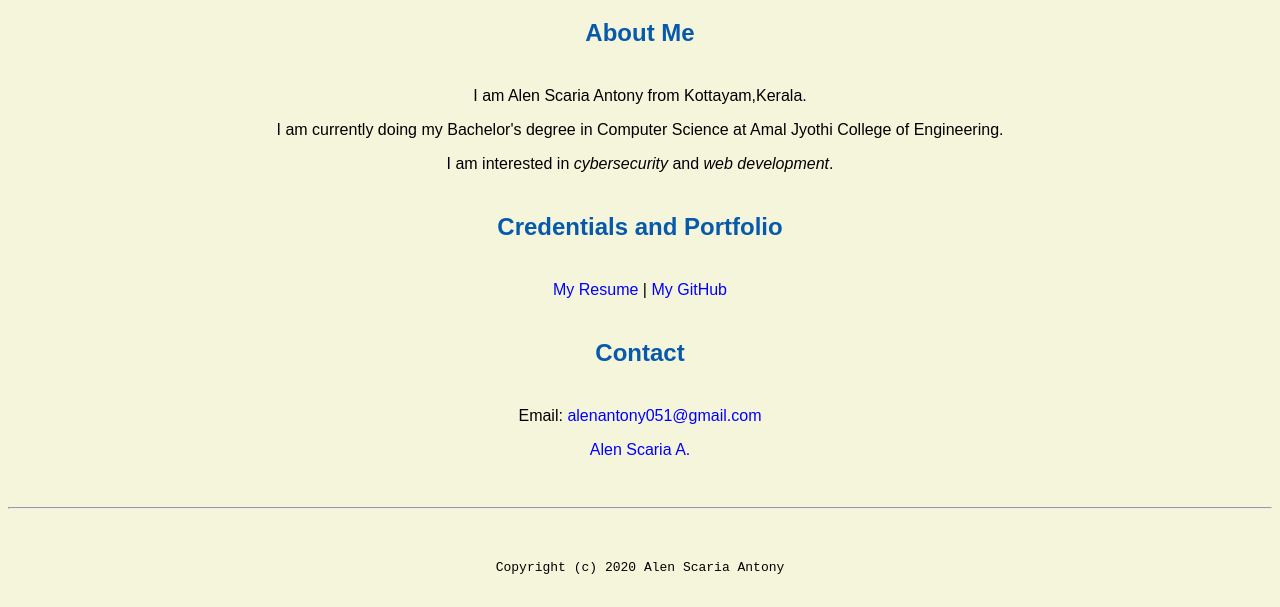
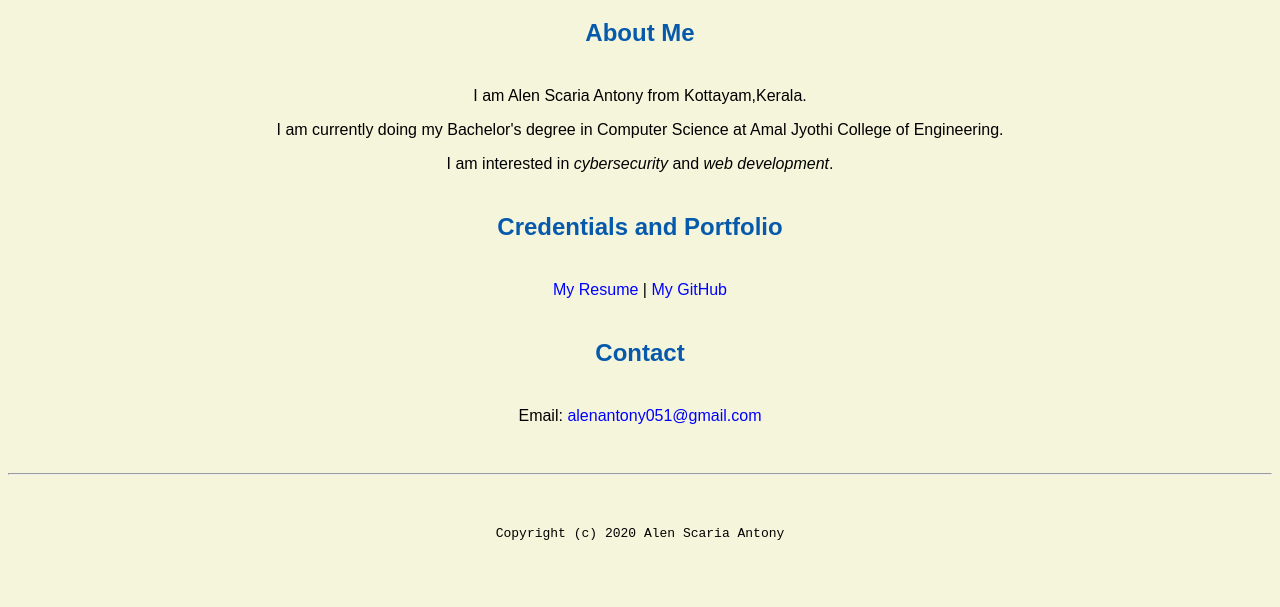
Before and after one commit to alenscaria/portfolio-beginner, a plain HTML site: page index.html in a window 1280 px wide. Shown: the part 516-1123 px from the top of the page. After the commit the page ends 1089 px from the top, so only its background shows below. Drawn offline with Linux system fonts and the light colour scheme.

Commit message:
Update index.html

```diff
--- a/index.html
+++ b/index.html
@@ -28,7 +28,7 @@
 <h2>Contact</h2>
 
 <p>Email: <a href="mailto:alenantony051@gmail.com">alenantony051@gmail.com</a></p>
-      <div class="LI-profile-badge"  data-version="v1" data-size="medium" data-locale="en_US" data-type="vertical" data-theme="dark" data-vanity="alen-scaria-a-373559164"><a class="LI-simple-link" href='https://in.linkedin.com/in/alen-scaria-a-373559164?trk=profile-badge'>Alen Scaria A.</a></div>
+    <!--  <div class="LI-profile-badge"  data-version="v1" data-size="medium" data-locale="en_US" data-type="vertical" data-theme="dark" data-vanity="alen-scaria-a-373559164"><a class="LI-simple-link" href='https://in.linkedin.com/in/alen-scaria-a-373559164?trk=profile-badge'>Alen Scaria A.</a></div>  -->
 
   </body>
 
```
